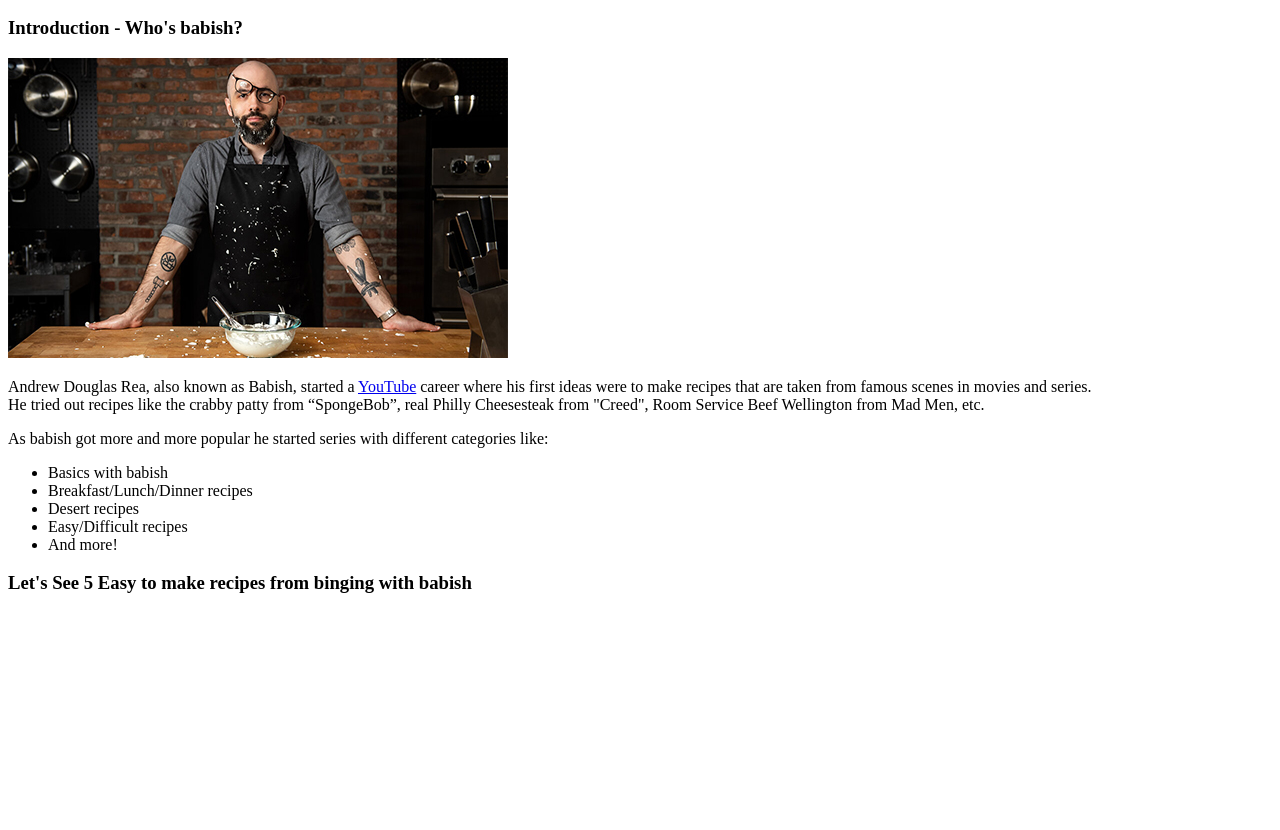
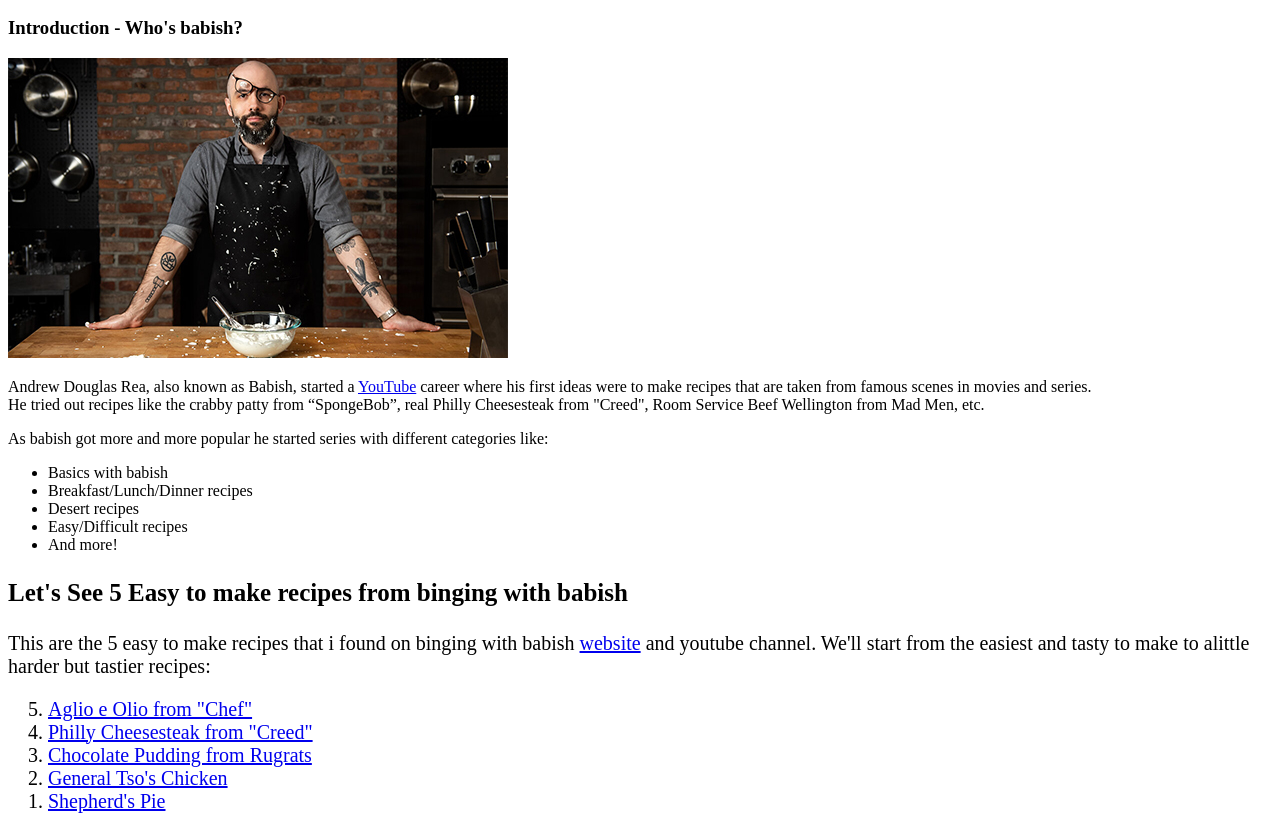
Before and after one commit to sameoldefi/odin-recipes, a plain HTML site: page index.html in a window 1280 px wide. Shown: the part 110-940 px from the top of the page. Before the commit the page ends 800 px from the top, so only its background shows below. Drawn offline with Linux system fonts and the light colour scheme.

Commit message:
Added list of recipes and connected index.html to all files

```diff
--- a/index.html
+++ b/index.html
@@ -10,7 +10,7 @@
     <h1>Binging with babish - Easy & Delicious Recipes </h1>
     <h2>5 Easy To Make Recipes From Babish</h2>
     <h3>Introduction - Who's babish?</h3>
-    <img src="/img/Babish 500X300 Better.jpg" alt="Babish">
+    <img src="/img/Babish 500X300 Better.jpg" alt="Babish in his working area">
     <p>Andrew Douglas Rea, also known as Babish, started a <a target="_blank" href="https://www.youtube.com/c/bingingwithbabish/featured">YouTube</a> career where his first ideas were to make recipes that are taken from famous scenes in movies and series.<br> He tried out recipes like the crabby patty from “SpongeBob”, real Philly Cheesesteak from "Creed", Room Service Beef Wellington from Mad Men, etc. </p>
     <p>As babish got more and more popular he started series with different categories like:</p>
     <ul>
@@ -20,7 +20,28 @@
         <li>Easy/Difficult recipes</li>
         <li>And more!</li>
     </ul>
-    <h3>Let's See 5 Easy to make recipes from binging with babish</h3>
+    <h3 style="font-size: 25px;">Let's See 5 Easy to make recipes from binging with babish</h3>
+    <p style="font-size: 20px;">This are the 5 easy to make recipes that i found on binging with babish <a href="https://www.bingingwithbabish.com/">website</a> and youtube channel. We'll start from the easiest and tasty to make to alittle harder but tastier recipes:</p>
+    <ol reversed style="font-size: 20px;">
+        <li><a href="recipes/pasta.html" target="_blank" >Aglio e Olio from "Chef"</a></li>
+        <li><a href="recipes/cheesesteak.html" target="_blank">Philly Cheesesteak from "Creed"</a></li>
+        <li><a href="recipes/pudding.html" target="_blank">Chocolate Pudding from Rugrats</a></li>
+        <li><a href="recipes/chicken.html" target="_blank">General Tso's Chicken</a></li>
+        <li><a href="recipes/pie.html" target="_blank">Shepherd's Pie</a></li>
+    </ol>
+
+<img src="img/bannersmall.jpg" alt="">
+
+
+
+
+
+
+
+
+
+
+
 
 </body>
 </html>
```
Also changed, not shown: img/banner.jpg (added), img/bannersmall.jpg (added), recipes/cheesesteak.html (added), recipes/chicken.html (added), recipes/pasta.html (added), recipes/pie.html (added), recipes/pudding.html (added), 1 other file.
